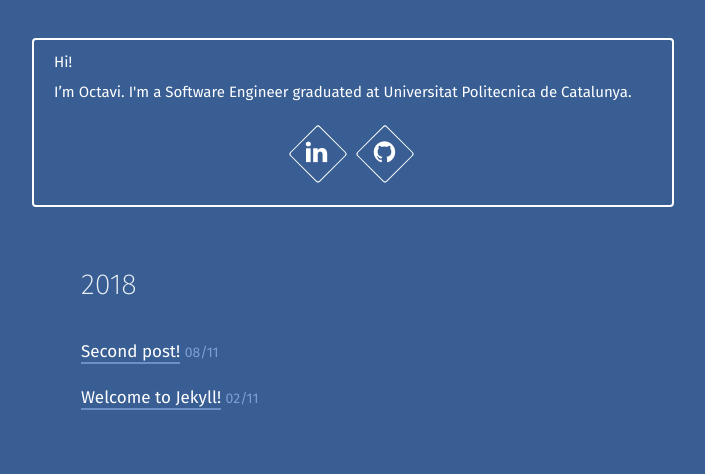
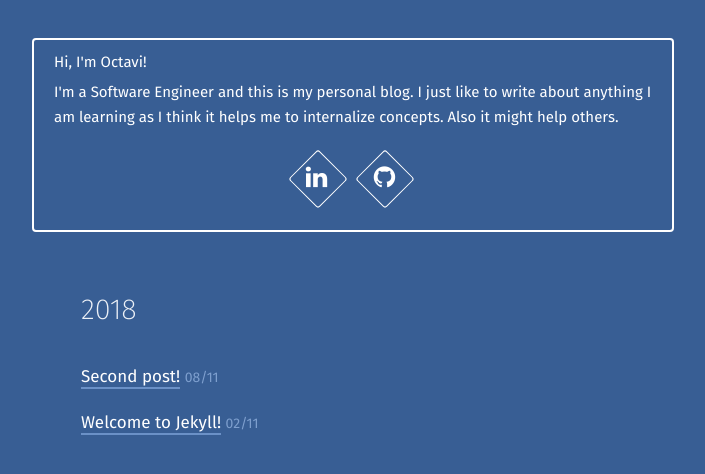
Before and after one commit to OctaviPascual/octavipascual.github.io, a Jekyll site: the page built from index.html, in a window 1280 px wide. Shown: the top 474 px of the page, without its empty margins (288-993 px from the left). Built offline with Jekyll 4.4.1, drawn with Linux system fonts in a browser that asks for light colours.

Commit message:
Update description

```diff
--- a/index.html
+++ b/index.html
@@ -5,8 +5,8 @@ title: Blog
 
 <div class="about">
   <div class="about_inner">
-    <p>Hi!</p>
-    <p>I’m Octavi. I'm a Software Engineer graduated at Universitat Politecnica de Catalunya.</p>
+    <p>Hi, I'm Octavi!</p>
+    <p>I'm a Software Engineer and this is my personal blog. I just like to write about anything I am learning as I think it helps me to internalize concepts. Also it might help others.</p>
     <div class="social-icons">
       <ul class="list-inline">
         <li><a href="https://www.linkedin.com/in/octavipascual/" target="_blank">
```
Also changed, not shown: _posts/2018-11-02-first-post.md (+0 -2 lines), _posts/2018-11-08-second-post.md (+0 -2 lines).
